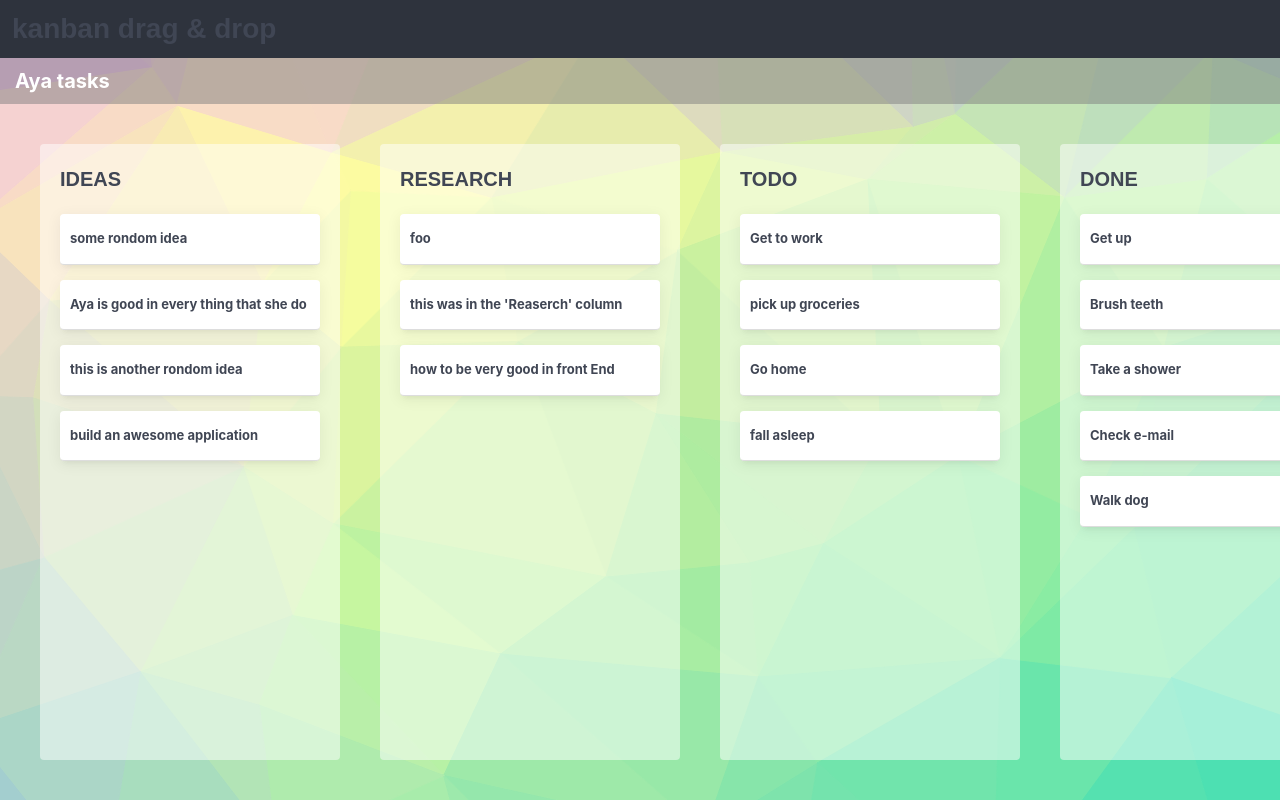
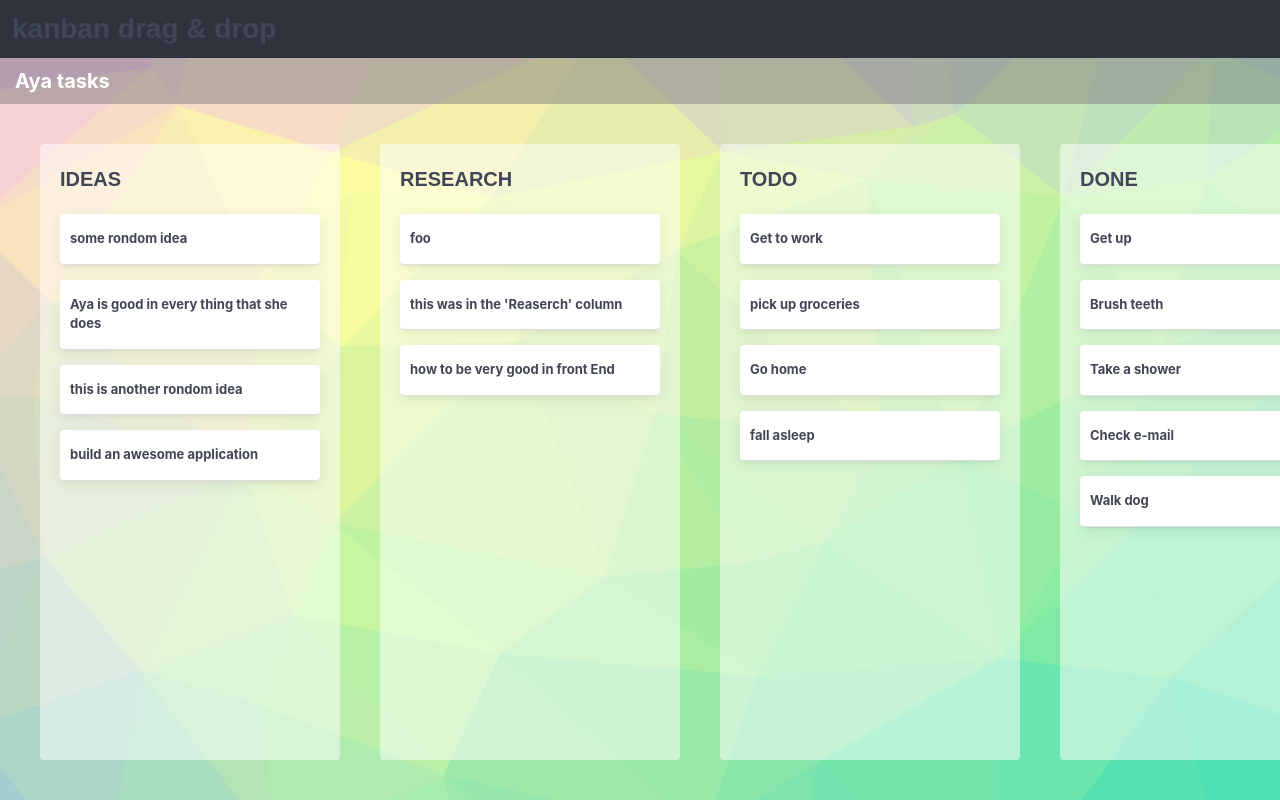
Before and after one commit to AyaGaafar95/kanaban, an Angular app: page / in a window 1280 px wide. Built offline with nearby package versions, Linux system fonts and the light colour scheme.

Commit message:
small edit

```diff
--- a/src/app/pages/main-view/main-view.component.ts
+++ b/src/app/pages/main-view/main-view.component.ts
@@ -14,7 +14,7 @@ export class MainViewComponent implements OnInit{
   board:Board = new Board('test Board',[
     new Column ('Ideas',[
       'some rondom idea',
-      'Aya is good in every thing that she do',
+      'Aya is good in every thing that she does',
       'this is another rondom idea',
       'build an awesome application'
     ]),
@@ -41,9 +41,7 @@ export class MainViewComponent implements OnInit{
   ngOnInit(): void {
 
   }
-  todo = ['Get to work', 'Pick up groceries', 'Go home', 'Fall asleep'];
 
-  done = ['Get up', 'Brush teeth', 'Take a shower', 'Check e-mail', 'Walk dog'];
 
   drop(event: CdkDragDrop<string[]>) {
     if (event.previousContainer === event.container) {
```
